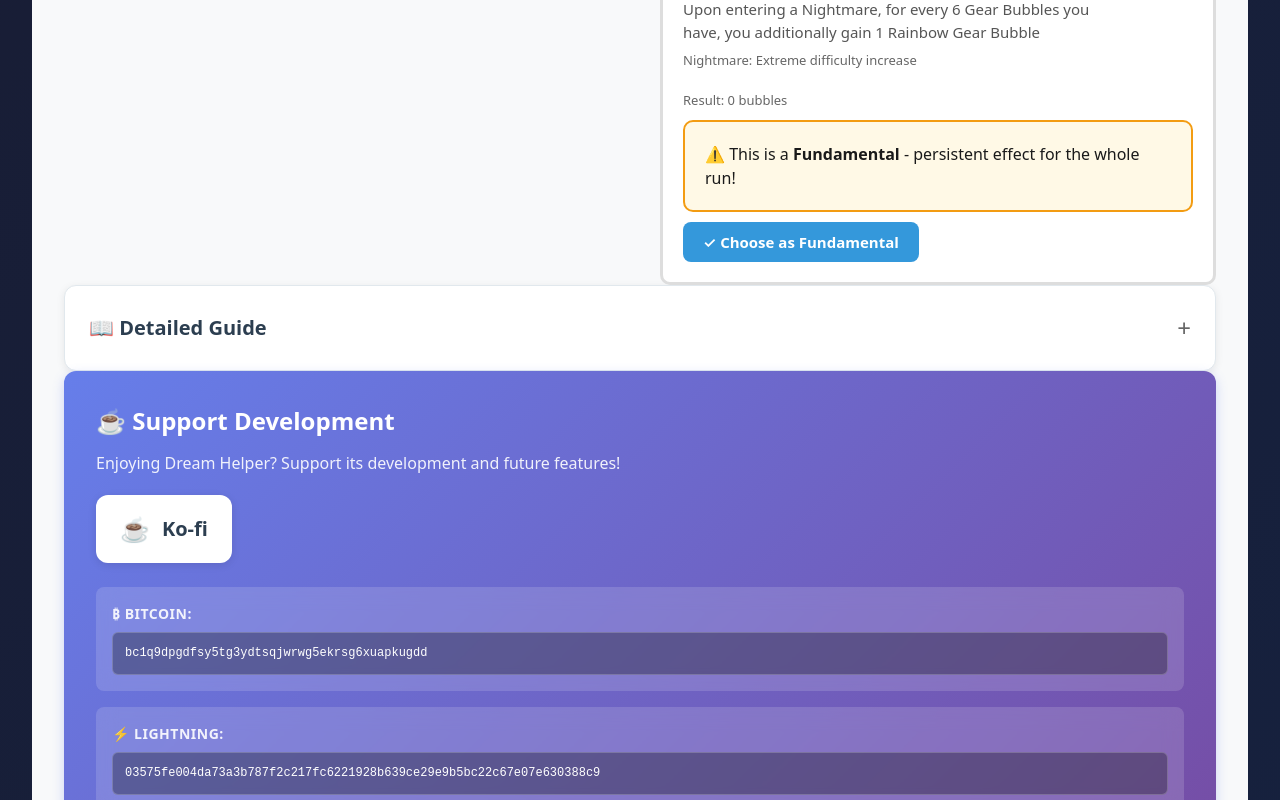
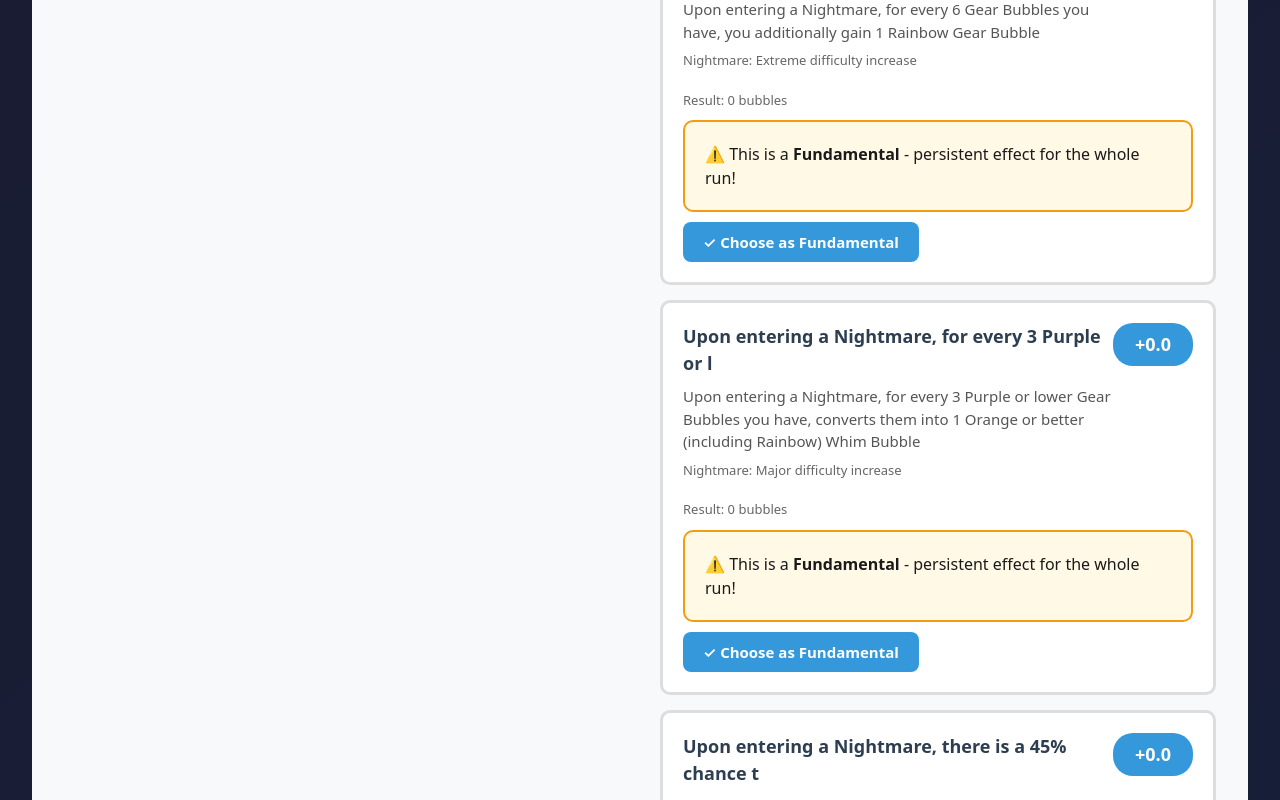
Before and after one commit to vetorazo/DreamHelper, a React (Vite) app: page / in a window 1280 px wide. Shown: the part 2167-2967 px from the top of the page. Built offline with nearby package versions, Linux system fonts and the light colour scheme.

Commit message:
added Show More button for recommendations - show 10 fundamentals initially with option to see all

```diff
--- a/src/App.tsx
+++ b/src/App.tsx
@@ -377,6 +377,7 @@ function App() {
   // UI state for collapsible sections
   const [showAdvanced, setShowAdvanced] = useState<boolean>(false);
   const [showDetailedGuide, setShowDetailedGuide] = useState<boolean>(false);
+  const [showMoreRecommendations, setShowMoreRecommendations] = useState<boolean>(false);
 
   /**
    * useEffect - SIDE EFFECTS hook
@@ -620,13 +621,21 @@ function App() {
   // Apply goal-oriented weights if a goal type is selected
   const activeWeights = applyGoalWeights(userWeights, goalType);
 
+  // Dynamic recommendation count:
+  // - Fundamentals (first choice): show 10 initially, expand to all
+  // - Regular choices: show 3 initially, expand to 10
+  const isShowingFundamentals = !bubbleState.fundamental && bubbleState.bubbles.length === 0;
+  const baseRecommendationCount = isShowingFundamentals ? 10 : 3;
+  const expandedRecommendationCount = isShowingFundamentals ? lotusesToRank.length : 10;
+  const recommendationCount = showMoreRecommendations ? expandedRecommendationCount : baseRecommendationCount;
+
   // Use lookahead optimization if enabled, otherwise standard ranking
-  const recommendations = useLookahead
+  const allRecommendations = useLookahead
     ? rankLotusChoicesWithLookahead(
         bubbleState,
         lotusesToRank,
         activeWeights,
-        3,
+        recommendationCount,
         lookaheadDepth,
         useMonteCarlo
       )
@@ -634,9 +643,11 @@ function App() {
         bubbleState,
         lotusesToRank,
         activeWeights,
-        3,
+        recommendationCount,
         useMonteCarlo
       );
+
+  const recommendations = allRecommendations.slice(0, recommendationCount);
 
   // Calculate nightmare risk
   const nightmareRisk = calculateNightmareRisk(
@@ -1355,6 +1366,34 @@ function App() {
                   </div>
                 );
               })}
+            </div>
+          )}
+
+          {/* Show More Button */}
+          {recommendations.length >= baseRecommendationCount &&
+           recommendations.length < lotusesToRank.length &&
+           !showMoreRecommendations && (
+            <div style={{ textAlign: "center", marginTop: "1.5rem" }}>
+              <button
+                onClick={() => setShowMoreRecommendations(true)}
+                className="btn btn-primary"
+              >
+                {isShowingFundamentals
+                  ? `Show All ${lotusesToRank.length} Fundamentals`
+                  : `Show More Recommendations (${Math.min(expandedRecommendationCount, lotusesToRank.length)} total)`
+                }
+              </button>
+            </div>
+          )}
+
+          {showMoreRecommendations && (
+            <div style={{ textAlign: "center", marginTop: "1rem" }}>
+              <button
+                onClick={() => setShowMoreRecommendations(false)}
+                className="btn btn-secondary btn-small"
+              >
+                Show Less
+              </button>
             </div>
           )}
         </div>
```
